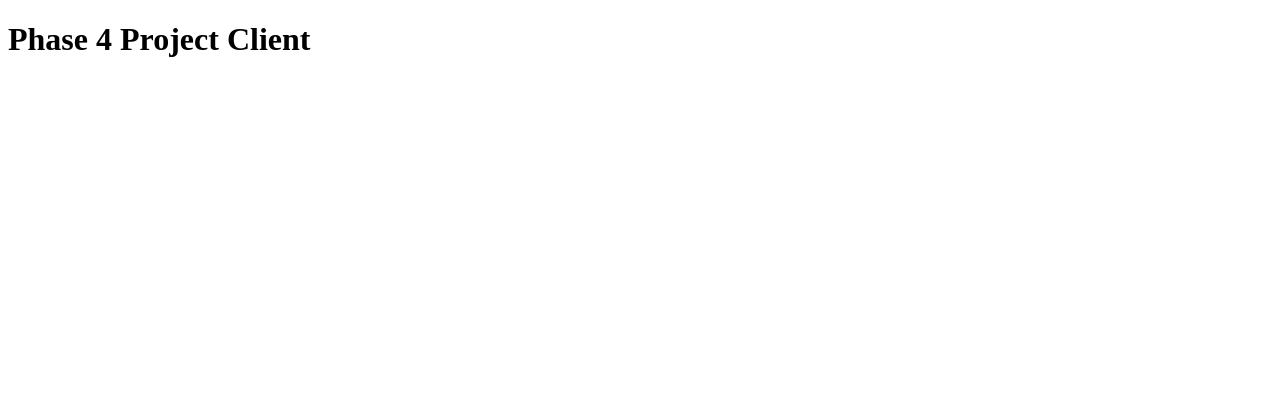
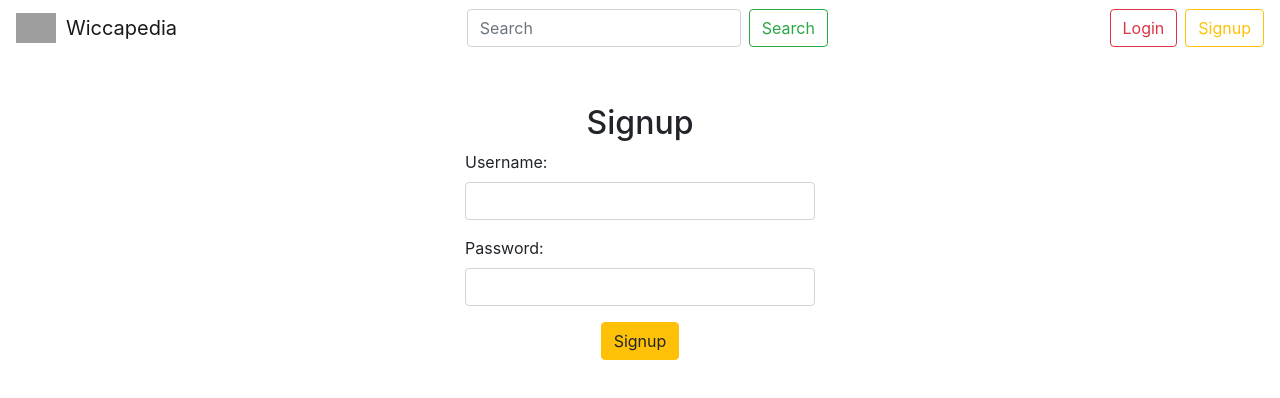
Before and after one commit to marckatz/wiccapedia, a React app in the folder client/: page /signup in a window 1280 px wide. Built offline with nearby package versions, Linux system fonts and the light colour scheme; grey boxes are pictures that could not be loaded.

Commit message:
add frontend components

```diff
--- a/client/public/index.html
+++ b/client/public/index.html
@@ -8,6 +8,14 @@
       href="https://fonts.googleapis.com/css2?family=Permanent+Marker&display=swap"
       rel="stylesheet"
     />
+
+    <!-- Bootstrap -->
+    <link href="https://maxcdn.bootstrapcdn.com/bootstrap/4.5.2/css/bootstrap.min.css" rel="stylesheet">
+    <script src="https://code.jquery.com/jquery-3.5.1.slim.min.js"></script>
+    <script src="https://cdn.jsdelivr.net/npm/@popperjs/core@2.9.3/dist/umd/popper.min.js"></script>
+    <script src="https://maxcdn.bootstrapcdn.com/bootstrap/4.5.2/js/bootstrap.min.js"></script>
+
+
     <meta name="viewport" content="width=device-width, initial-scale=1" />
     <meta name="theme-color" content="#000000" />
     <meta
@@ -15,34 +23,14 @@
       content="Web site created using create-react-app"
     />
     <link rel="apple-touch-icon" href="%PUBLIC_URL%/logo192.png" />
-    <!--
-      manifest.json provides metadata used when your web app is installed on a
-      user's mobile device or desktop. See https://developers.google.com/web/fundamentals/web-app-manifest/
-    -->
+
     <link rel="manifest" href="%PUBLIC_URL%/manifest.json" />
-    <!--
-      Notice the use of %PUBLIC_URL% in the tags above.
-      It will be replaced with the URL of the `public` folder during the build.
-      Only files inside the `public` folder can be referenced from the HTML.
 
-      Unlike "/favicon.ico" or "favicon.ico", "%PUBLIC_URL%/favicon.ico" will
-      work correctly both with client-side routing and a non-root public URL.
-      Learn how to configure a non-root public URL by running `npm run build`.
-    -->
     <title>Reciplease</title>
   </head>
   <body>
     <noscript>You need to enable JavaScript to run this app.</noscript>
     <div id="root"></div>
-    <!--
-      This HTML file is a template.
-      If you open it directly in the browser, you will see an empty page.
 
-      You can add webfonts, meta tags, or analytics to this file.
-      The build step will place the bundled scripts into the <body> tag.
-
-      To begin the development, run `npm start` or `yarn start`.
-      To create a production bundle, use `npm run build` or `yarn build`.
-    -->
   </body>
 </html>
--- a/client/src/components/App.js
+++ b/client/src/components/App.js
@@ -1,8 +1,34 @@
-import React, { useEffect, useState } from "react";
-import { Switch, Route } from "react-router-dom";
+import React from 'react';
+import { BrowserRouter as Router, Route, Switch } from 'react-router-dom';
+import Navbar from './Navbar';
+import Home from './Home';
+import Login from './Login';
+import Signup from './Signup';
+// import UserProfile from './UserProfile';
+// import EditPage from './EditPage';
+// import ViewHistory from './ViewHistory';
+// import PostPage from './PostPage';
+import Page from './Page';
 
 function App() {
-  return <h1>Phase 4 Project Client</h1>;
+  return (
+    <Router>
+      <div className="App">
+        <Navbar />
+        <Switch>
+          <Route exact path="/" component={Home} />
+          <Route path="/login" component={Login} />
+          <Route path="/signup" component={Signup} />
+          <Route path="/page/:pageId" component={Page} />
+          {/* <Route path="/profile" component={UserProfile} />
+          <Route path="/edit/:pageId" component={EditPage} />
+          <Route path="/history/:pageId" component={ViewHistory} />
+          <Route path="/post" component={PostPage} /> */}
+
+        </Switch>
+      </div>
+    </Router>
+  );
 }
 
 export default App;
--- /dev/null
+++ b/client/src/components/Home.js
@@ -0,0 +1,13 @@
+import React from 'react';
+import Page from './Page';
+
+function Home() {
+  return (
+    <div className="home-container">
+      <Page title="Welcome to Wiccapedia"
+        text="This is a platform for all things Wiccan." />
+    </div>
+  );
+}
+
+export default Home;
--- /dev/null
+++ b/client/src/components/Login.js
@@ -0,0 +1,50 @@
+// Login.js
+import React, { useState } from 'react';
+
+function Login() {
+  const [username, setUsername] = useState('');
+  const [password, setPassword] = useState('');
+
+  const handleLogin = () => {
+    // bulabula
+  };
+
+  return (
+    <div className="container mt-5">
+      <div className="row justify-content-center">
+        <div className="col-md-4">
+          <h2 className="text-center">Login</h2>
+          <form onSubmit={(e) => e.preventDefault()}>
+            <div className="form-group">
+              <label>Username:</label>
+              <input
+                type="text"
+                className="form-control"
+                value={username}
+                onChange={(e) => setUsername(e.target.value)}
+                required
+              />
+            </div>
+            <div className="form-group">
+              <label>Password:</label>
+              <input
+                type="password"
+                className="form-control"
+                value={password}
+                onChange={(e) => setPassword(e.target.value)}
+                required
+              />
+            </div>
+            <div className="text-center">
+              <button className="btn btn-danger" onClick={handleLogin}>
+                Login
+              </button>
+            </div>
+          </form>
+        </div>
+      </div>
+    </div>
+  );
+}
+
+export default Login;
--- /dev/null
+++ b/client/src/components/Navbar.js
@@ -0,0 +1,38 @@
+import React, { useState } from 'react';
+import Search from './Search';
+
+function Navbar() {
+  const [isLoggedIn, setIsLoggedIn] = useState(false);
+
+  return (
+    <nav className="navbar navbar-expand-lg navbar-light bg-white">
+      <div className="collapse navbar-collapse d-flex justify-content-between" id="navbarNav">
+        {/* Logo and Home link */}
+        <div className="d-flex align-items-center">
+          <a href="/">
+            <img src="https://img.freepik.com/premium-vector/triple-moon-pentagram_257845-4104.jpg?w=1380"
+              alt="Wiccapedia Logo" style={{ width: '40px', marginRight: '10px' }} />
+          </a>
+          <a className="navbar-brand" href="/">Wiccapedia</a>
+        </div>
+
+        {/* Search bar */}
+        <Search />
+
+        {/* Login/Logout */}
+        <div>
+          {isLoggedIn ? (
+            <button className="btn btn-outline-danger ml-2" onClick={() => setIsLoggedIn(false)}>Logout</button>
+          ) : (
+            <>
+              <a className="btn btn-outline-danger ml-2" href="/login">Login</a>
+              <a className="btn btn-outline-warning ml-2" href="/signup">Signup</a>
+            </>
+          )}
+        </div>
+      </div>
+    </nav>
+  );
+}
+
+export default Navbar;
--- /dev/null
+++ b/client/src/components/Page.js
@@ -0,0 +1,19 @@
+import React from 'react';
+
+function Page({ title, text }) {
+  return (
+    <div className="container mt-5">
+      <div className="d-flex justify-content-between align-items-start">
+        <h1>{title}</h1>
+        <div>
+          <button className="btn btn-outline-primary btn-sm mr-2">Edit</button>
+          <button className="btn btn-outline-secondary btn-sm">View History</button>
+        </div>
+      </div>
+      <hr />
+      <p className="mt-4">{text}</p>
+    </div>
+  );
+}
+
+export default Page;
--- /dev/null
+++ b/client/src/components/Search.js
@@ -0,0 +1,26 @@
+import React, { useState } from 'react';
+
+function Search(props) {
+  const [query, setQuery] = useState('');
+
+  const handleSearch = (event) => {
+    event.preventDefault();
+    // bulabula
+  };
+
+  return (
+    <form className="form-inline my-2 my-lg-0" onSubmit={handleSearch}>
+      <input
+        className="form-control mr-sm-2"
+        type="search"
+        value={query}
+        onChange={e => setQuery(e.target.value)}
+        placeholder="Search"
+        aria-label="Search"
+      />
+      <button className="btn btn-outline-success my-2 my-sm-0" type="submit">Search</button>
+    </form>
+  );
+}
+
+export default Search;
--- /dev/null
+++ b/client/src/components/Signup.js
@@ -0,0 +1,76 @@
+import React, { useState } from 'react';
+
+function Signup() {
+  const [username, setUsername] = useState('');
+  const [password, setPassword] = useState('');
+  const [errors, setErrors] = useState({ username: '', password: '' });
+
+  const handleSignup = () => {
+    let isValid = true;
+
+    // Reset errors
+    setErrors({ username: '', password: '' });
+
+    // Validate username and password length
+    if (username.length < 6) {
+      setErrors((prevErrors) => ({ ...prevErrors, username: 'username too short!' }));
+      isValid = false;
+    }
+
+    if (password.length < 6) {
+      setErrors((prevErrors) => ({ ...prevErrors, password: 'password too short!' }));
+      isValid = false;
+    }
+
+    // Check if username exists
+    // if () {
+    // setErrors((prevErrors) => ({ ...prevErrors, username: 'username already exists!' }));
+    // isValid = false
+    // }
+
+    if (isValid) {
+      // bulabula
+    }
+  };
+
+  return (
+    <div className="container mt-5">
+      <div className="row justify-content-center">
+        <div className="col-md-4">
+          <h2 className="text-center">Signup</h2>
+          <form onSubmit={(e) => e.preventDefault()}>
+            <div className="form-group">
+              <label>Username:</label>
+              <input
+                type="text"
+                className={`form-control ${errors.username && 'is-invalid'}`}
+                value={username}
+                onChange={(e) => setUsername(e.target.value)}
+                required
+              />
+              {errors.username && <div className="invalid-feedback">{errors.username}</div>}
+            </div>
+            <div className="form-group">
+              <label>Password:</label>
+              <input
+                type="password"
+                className={`form-control ${errors.password && 'is-invalid'}`}
+                value={password}
+                onChange={(e) => setPassword(e.target.value)}
+                required
+              />
+              {errors.password && <div className="invalid-feedback">{errors.password}</div>}
+            </div>
+            <div className="text-center">
+              <button className="btn btn-warning" onClick={handleSignup}>
+                Signup
+              </button>
+            </div>
+          </form>
+        </div>
+      </div>
+    </div>
+  );
+}
+
+export default Signup;
--- a/client/src/index.css
+++ /dev/null
@@ -1,6 +0,0 @@
-:root {
-  --bg: #282c34;
-  --header: #fff;
-  --link: #61dafb;
-  --text: hsla(0, 0%, 100%, 0.88);
-}
--- a/client/src/index.js
+++ b/client/src/index.js
@@ -1,6 +1,10 @@
 import React from "react";
-import ReactDOM from "react-dom";
+import ReactDOM from "react-dom/client";
 import App from "./components/App";
-import "./index.css";
 
-ReactDOM.render(<App />, document.getElementById("root"));
+const root = ReactDOM.createRoot(document.getElementById('root'));
+root.render(
+  <React.StrictMode>
+    <App />
+  </React.StrictMode>
+);
```
Also changed, not shown: client/src/components/EditPage.js (added), client/src/components/PostPage.js (added), client/src/components/UserProfile.js (added), client/src/components/ViewHistory.js (added), 1 other file.
